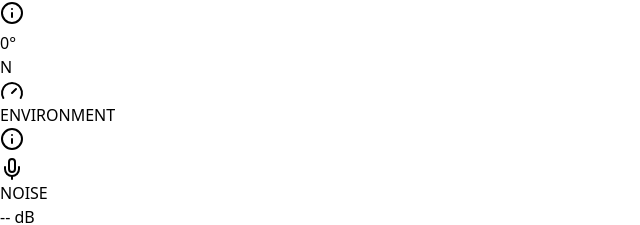
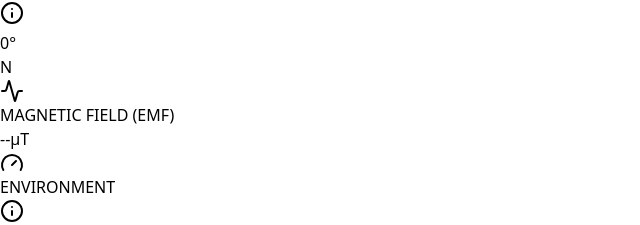
Before and after one commit to yepzhi/sensor-monitor, a React (Vite) app: page / in a window 1280 px wide. Shown: the part 809-1034 px from the top of the page, without its empty margins (0-640 px from the left). Built offline with nearby package versions, Linux system fonts and the light colour scheme; no server answers.

Commit message:
Show uTeslas (EMF) in Android

```diff
--- a/src/SensorMonitor.jsx
+++ b/src/SensorMonitor.jsx
@@ -409,6 +409,20 @@ const SensorMonitor = () => {
                             <div className="absolute w-1 h-8 bg-purple-500 top-1/2 left-1/2 origin-bottom transform -translate-x-1/2 -translate-y-full rounded-full transition-transform duration-200" style={{ transform: `translateX(-50%) translateY(-100%) rotate(${sensors.magnetometer.heading}deg)` }}></div>
                         </div>
                     </div>
+
+                    {/* EMF / uT Section */}
+                    <div className={`p-2 rounded ${isDark ? 'bg-gray-700' : 'bg-gray-50'}`}>
+                        <div className="flex justify-between items-center">
+                            <div className="flex items-center gap-2">
+                                <Activity className="w-4 h-4 text-yellow-500" />
+                                <span className={`text-xs ${textMutedClass}`}>MAGNETIC FIELD (EMF)</span>
+                            </div>
+                            <div className="text-right">
+                                <span className={`text-lg font-bold ${textClass}`}>{sensors.magnetometer.uT ? sensors.magnetometer.uT.toFixed(1) : '--'}</span>
+                                <span className="text-xs text-gray-400 ml-1">µT</span>
+                            </div>
+                        </div>
+                    </div>
                 </div>
 
                 {/* 4. ENVIRONMENT */}
```
